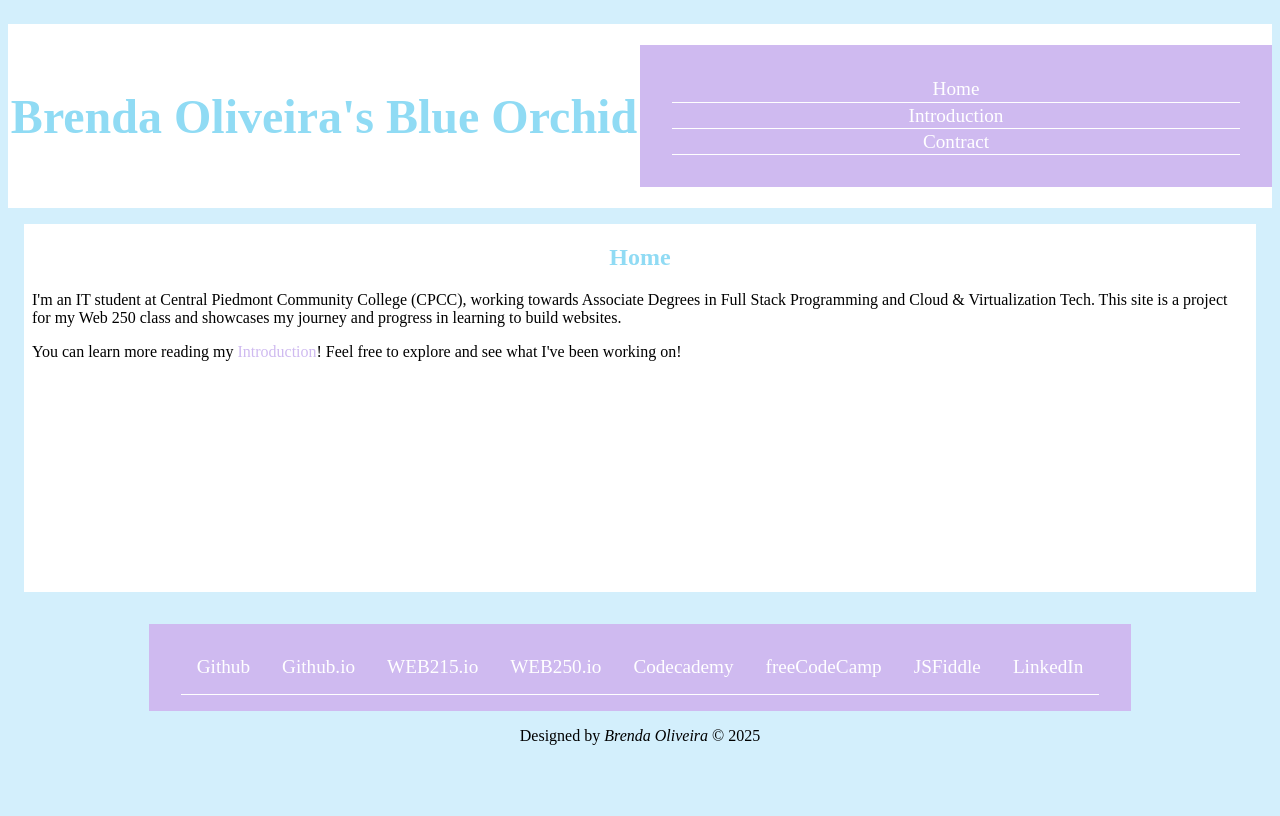
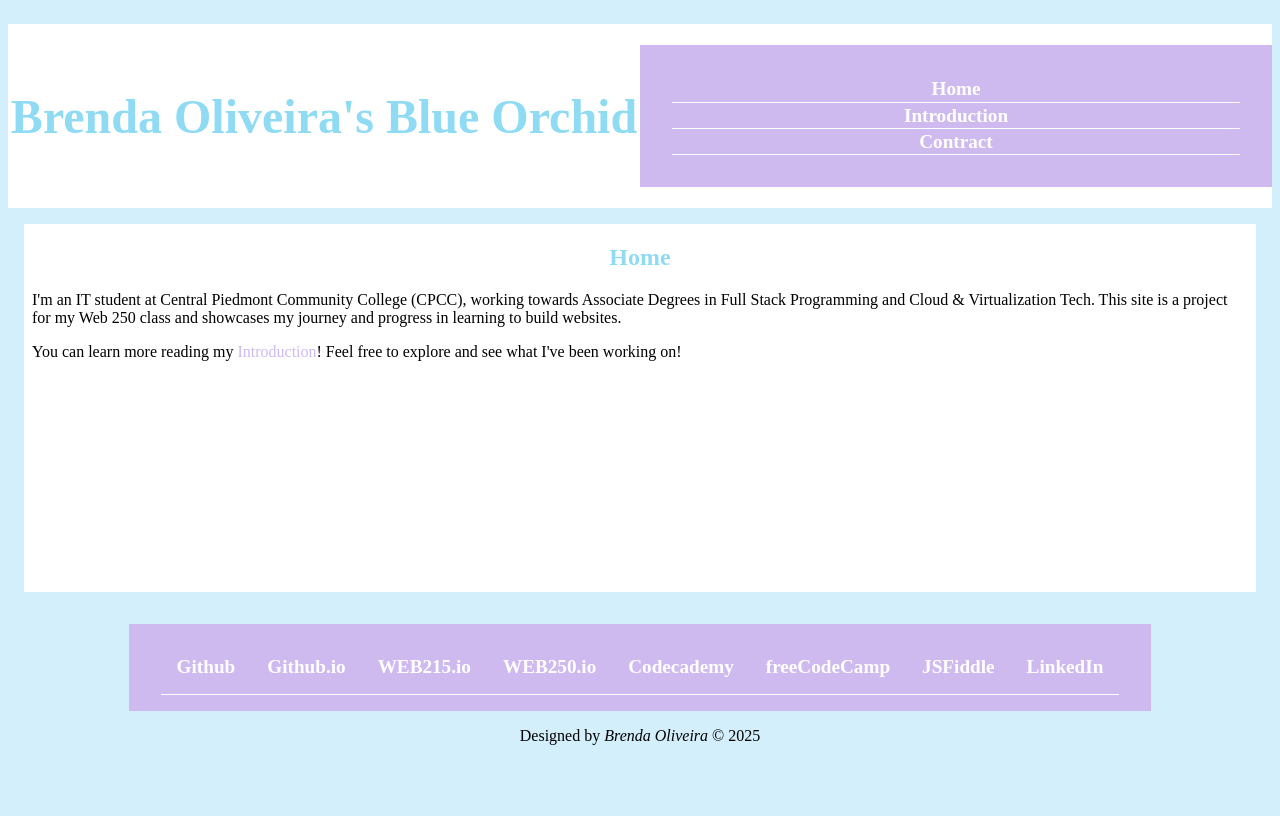
Before and after one commit to bsouzao0/web250, a PHP site: page /index.html in a window 1280 px wide. Run offline with PHP 8.4, Linux system fonts and the light colour scheme; some web fonts are replaced.

Commit message:
Update default.css

```diff
--- a/styles/default.css
+++ b/styles/default.css
@@ -35,6 +35,7 @@ header {
     text-align: center;
     padding: 1rem auto;
     margin-top: 1rem;
+    font-weight: 800;
 }
 
 nav {
@@ -44,6 +45,7 @@ nav {
     margin: 0;
     padding: 0;
     align-items: center;
+    font-weight: 800;
 }
 
 nav ul {
@@ -68,6 +70,7 @@ nav ul li a {
 
 main {
     margin: 1rem;
+
     background-color: white;
     text-align: left;
 }
@@ -93,6 +96,7 @@ h1 {
 h2 {
     text-align: center;
     color: #90dbf4;
+    font-weight: 800;
 }
 
 figure {
```
